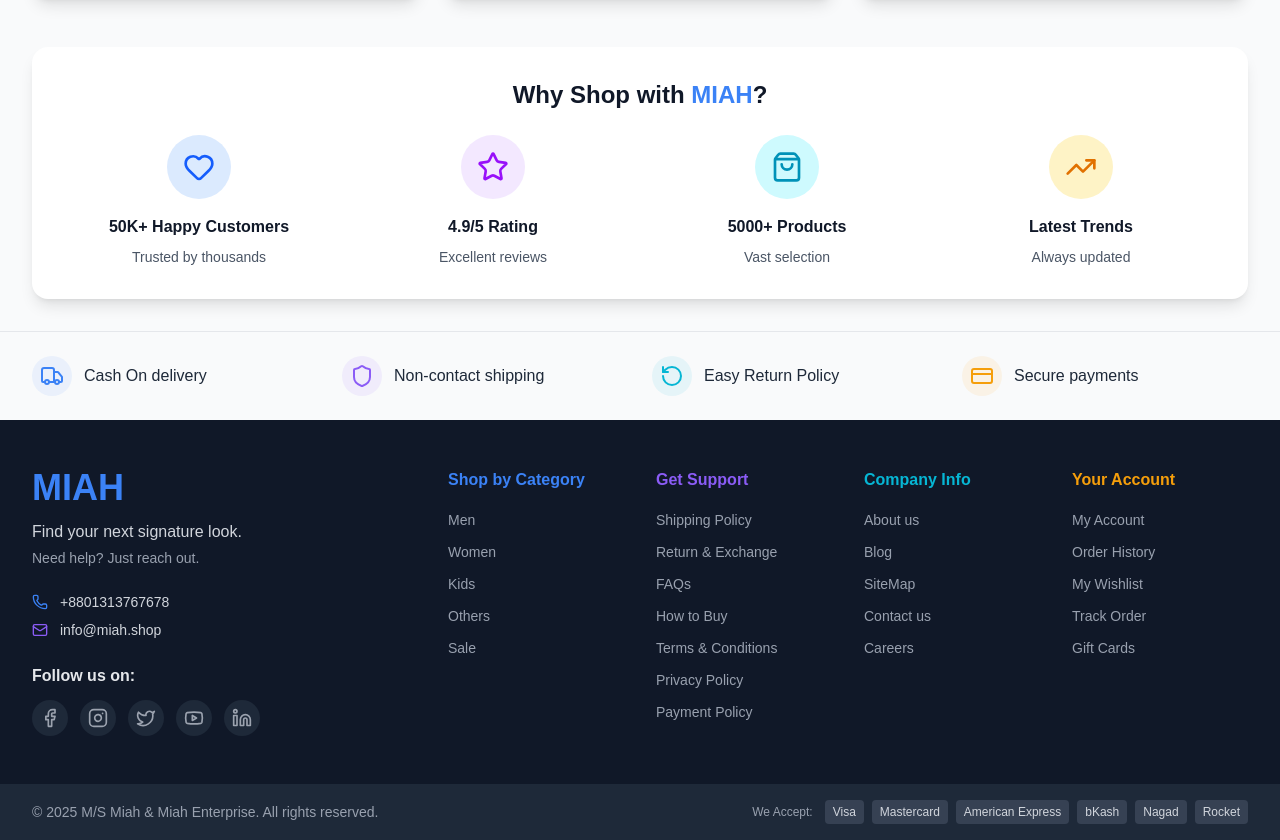
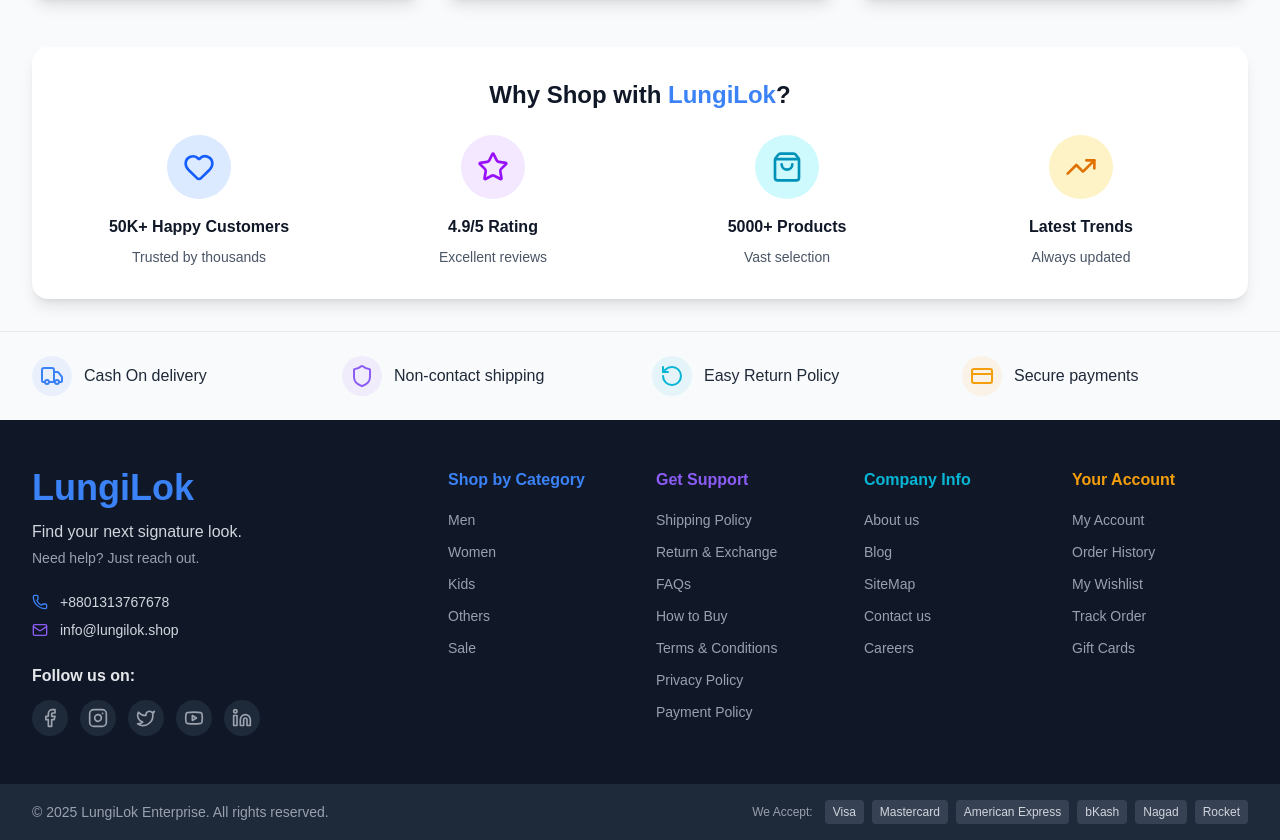
Before and after one commit to akternowshin-hb/eccomerce-arif-bhai, a Next.js app: page / in a window 1280 px wide. Shown: the part 1899-2739 px from the top of the page. Built offline with nearby package versions, Linux system fonts and the light colour scheme.

Commit message:
name changed

```diff
--- a/src/components/Category/Category.tsx
+++ b/src/components/Category/Category.tsx
@@ -388,7 +388,7 @@
         {/* Quick Stats */}
         <div className="bg-white rounded-2xl shadow-lg p-8">
           <h2 className="text-2xl font-bold text-gray-900 mb-6 text-center">
-            Why Shop with <span style={{ color: '#3b82f6' }}>MIAH</span>?
+            Why Shop with <span style={{ color: '#3b82f6' }}>LungiLok</span>?
           </h2>
           <div className="grid grid-cols-1 md:grid-cols-4 gap-6">
             <div className="text-center">
--- a/src/components/Footer/Footer.tsx
+++ b/src/components/Footer/Footer.tsx
@@ -156,7 +156,7 @@
                   className="text-4xl font-bold"
                   style={{ color: '#3b82f6' }}
                 >
-                  MIAH
+                  LungiLok
                 </Link>
                 <p className="text-gray-300 mt-3">
                   Find your next signature look.
@@ -174,7 +174,7 @@
                 </div>
                 <div className="flex items-center space-x-3 text-gray-300">
                   <Mail className="w-4 h-4" style={{ color: '#8b5cf6' }} />
-                  <span className="text-sm">info@miah.shop</span>
+                  <span className="text-sm">info@lungilok.shop</span>
                 </div>
               </div>
 
@@ -247,7 +247,7 @@
 
             {/* Copyright */}
             <div className="text-gray-400 text-sm text-center md:text-left">
-              <p>&copy; 2025 M/S Miah & Miah Enterprise. All rights reserved.</p>
+              <p>&copy; 2025 LungiLok Enterprise. All rights reserved.</p>
             </div>
 
             {/* Payment Methods */}
--- a/src/components/shared/NavBar.tsx
+++ b/src/components/shared/NavBar.tsx
@@ -179,7 +179,7 @@
                 e.currentTarget.style.color = '#1e40af'
               }}
             >
-              MIAH
+              LungiLok
             </Link>
           </div>
 
```
